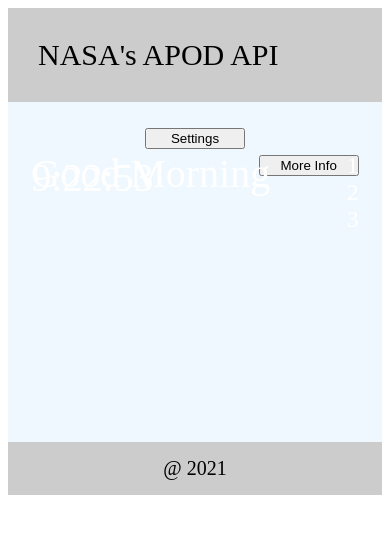
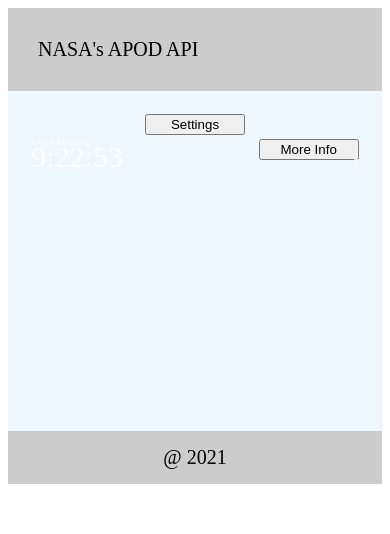
Before and after one commit to farhan-sqb/nasaapi, a plain HTML site: page index.html in a window 390 px wide. Both pictures are taken after a click on the button "More Info". Drawn offline with Linux system fonts and the light colour scheme; no server answers.

Commit message:
Add files via upload

```diff
--- a/style.css
+++ b/style.css
@@ -16,14 +16,14 @@
 .grid-container > div:nth-child(1) {
     background-color: #CCC;
     text-align: left;
-    font-size: 30px;
+    font-size: 20px;
     padding: 30px;
 }
 
 .grid-container > div:nth-child(2) {
     background-color: aliceblue;
     text-align: center;
-    font-size: 24px;
+    font-size: 20px;
     padding: 20px;
     min-height: 300px;
 }
@@ -45,19 +45,19 @@
   position: absolute;
   top: 5%;
   left: 1%;
-  font-size: 40px;
+  font-size: 30px;
 }
 #clockSeconds {
   position: absolute;
   top: 20%;
   left: 1%;
-  font-size: 40px;
+  font-size: 30px;
 }
 #clockwithoutSeconds {
   position: absolute;
   top: 20%;
   left: 1%;
-  font-size: 40px;
+  font-size: 30px;
   display: none;
 }
 #moreItems{
@@ -84,3 +84,43 @@
 #pref_1, #pref_2, #pref_3{
   display: none;
 }
+
+@media screen and (max-width: 600px) {
+  #greetings{
+    position: absolute;
+    top: 5%;
+    left: 1%;
+    font-size: 10px;
+  }
+  #clockSeconds {
+    position: absolute;
+    top: 20%;
+    left: 1%;
+    font-size: 30px;
+  }
+  #clockwithoutSeconds {
+    position: absolute;
+    top: 20%;
+    left: 1%;
+    font-size: 30px;
+    display: none;
+  }
+  #moreItems{
+    position: absolute;
+    top: 20%;
+    right: 1%;
+    display: none;
+    font-size: 10px;
+  }
+  .top-left {
+    position: absolute;
+    top: 1%;
+    left: 1%;
+    font-size: 9px;
+  }
+  .top-right {
+    position: absolute;
+    top: 5%;
+    right: 1%;
+  }
+}
```
